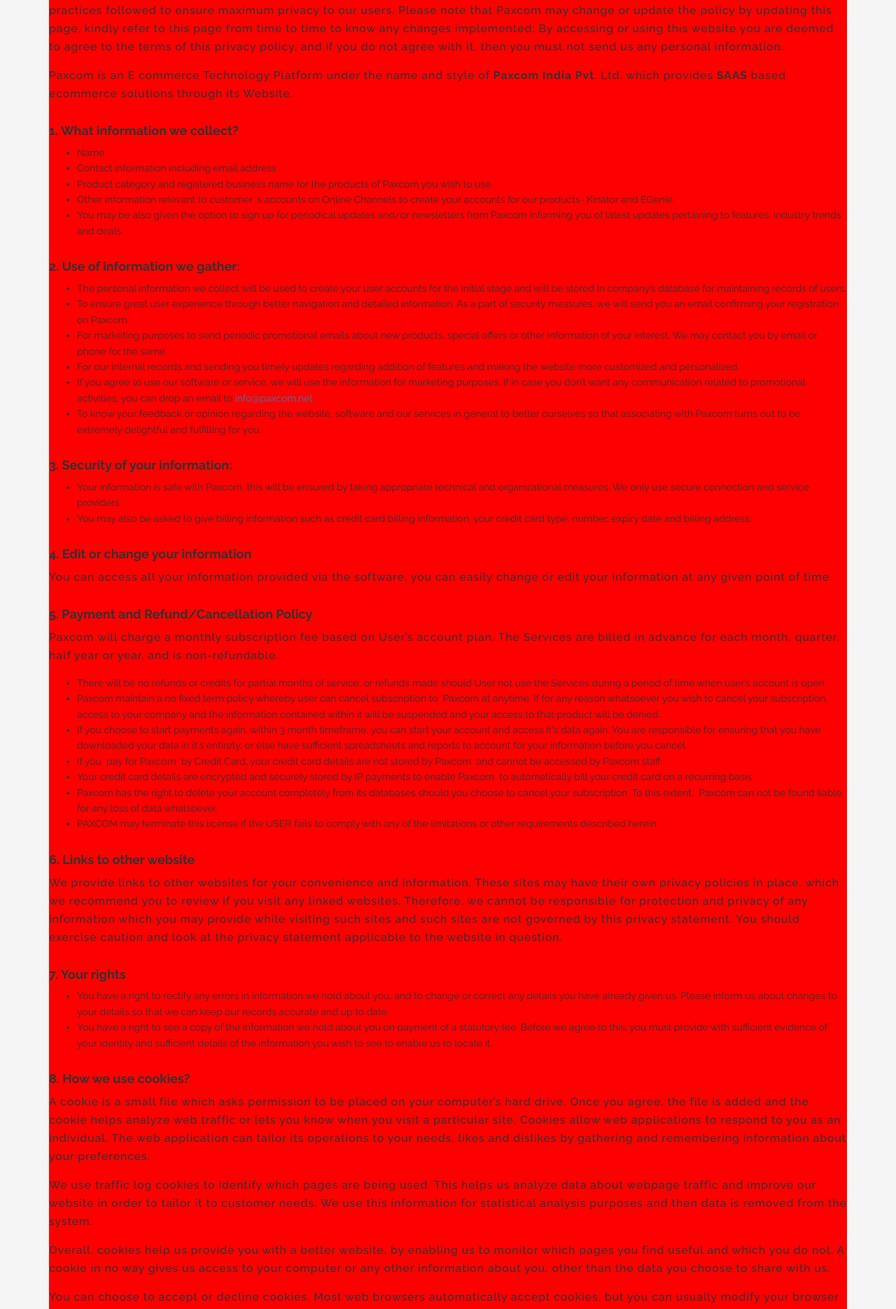
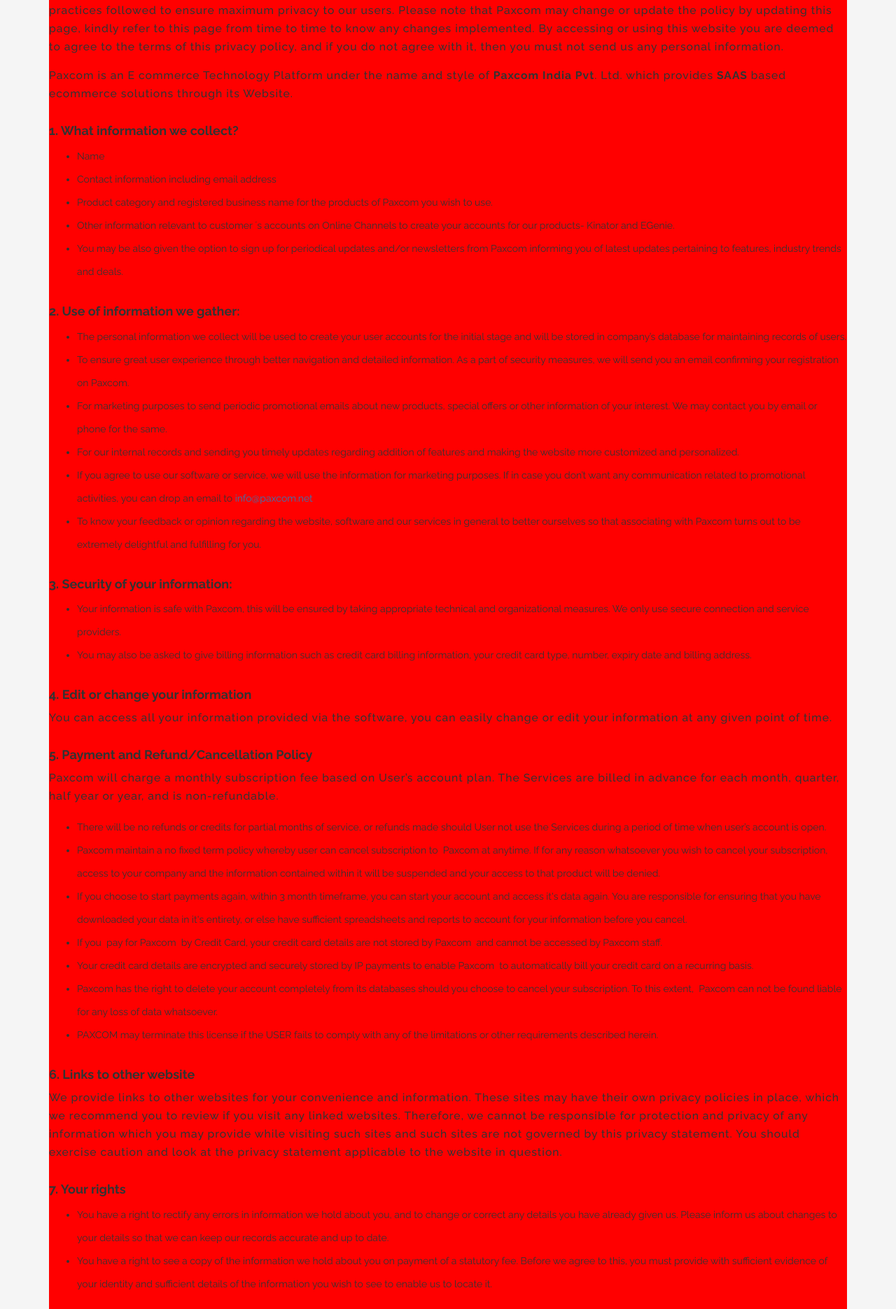
Before and after one commit to paxcom/paxcom.github.io, a Jekyll site: the page built from privacy_policy.md, in a window 1280 px wide. Shown: the part 403-2274 px from the top of the page at 70% size. Built offline with Jekyll 4.4.1, drawn with Linux system fonts in a browser that asks for light colours; comment, search, counter and statistics services are not loaded.

Commit message:
css edit

```diff
--- a/css/style.css
+++ b/css/style.css
@@ -853,8 +853,8 @@
     margin: 0px 0px 15px 0px;
     color: #333;
 }
-ul.pp_listcustom { margin: 0px 0px 0px 40px;}
-.pp_listcustom ul li{ padding: 0px; margin: 0px; font-family: 'Raleway', sans-serif; line-height: 33px;}
+.why_sec_cont ul.pp_listcustom { margin: 0px 0px 0px 40px;}
+.why_sec_cont ul li{ padding: 0px; margin: 0px; font-family: 'Raleway', sans-serif; line-height: 33px;}
 
 
 
```
